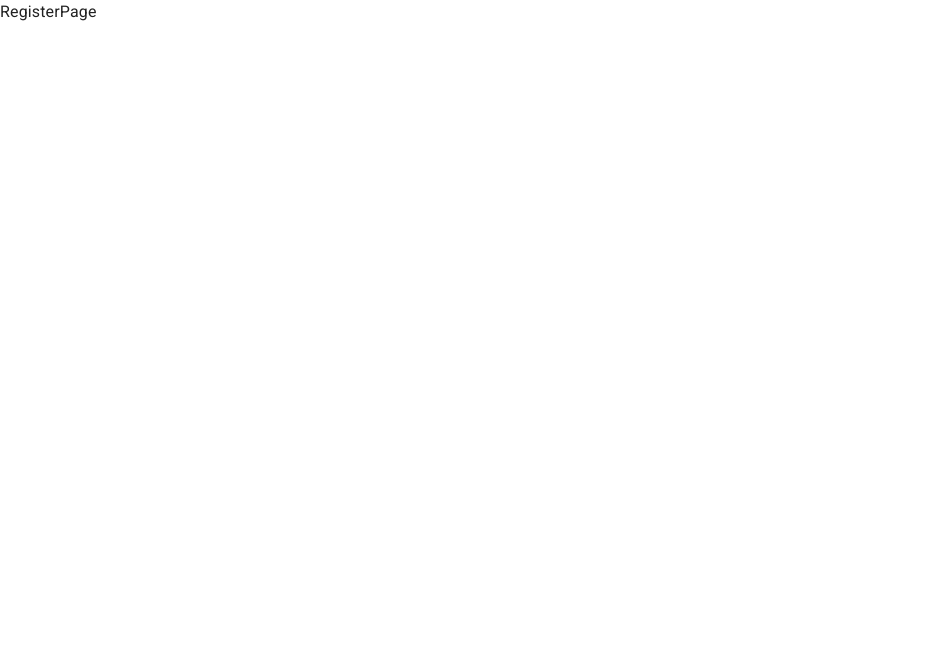
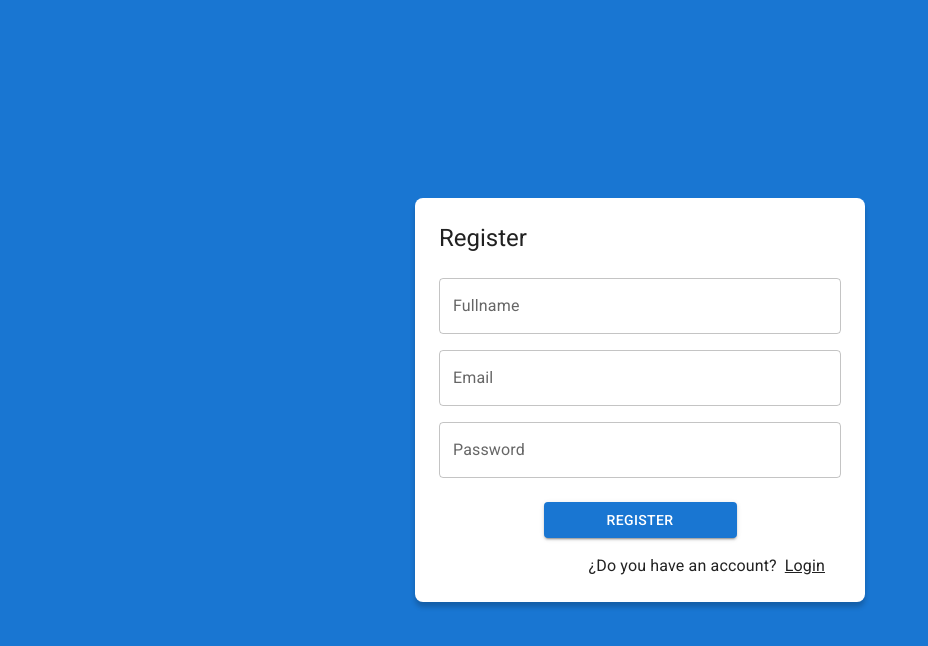
Before and after one commit to juanDaRestrepo/Journal-app, a React (Vite) app: page /auth/register in a window 1280 px wide. Shown: the top 646 px of the page, without its empty margins (0-928 px from the left). Built offline with nearby package versions, Linux system fonts and the light colour scheme.

Commit message:
Working on high order component for auth views and auth views

```diff
--- /dev/null
+++ b/src/auth/layout/AuthLayout.jsx
@@ -0,0 +1,28 @@
+import { Grid, Typography } from "@mui/material"
+
+export const AuthLayout = ({children, title = ''}) => {
+    return (
+        <Grid
+            container
+            spacing={0}
+            direction="column"
+            alignItems="center"
+            justifyContent="center"
+            sx={{ minHeight: '100vh', backgroundColor: 'primary.main', padding: 4 }}
+        >
+            <Grid
+                item
+                className="box-shadow"
+                xs={3}
+                sx={{
+                    width: {sm: 450},
+                    backgroundColor: 'white',
+                    padding: 3,
+                    borderRadius: 2
+                }}>
+                <Typography variant='h5' sx={{ mb: 1 }}>{title}</Typography>
+                {children}
+            </Grid>
+        </Grid>
+    )
+}
--- a/src/auth/pages/LoginPage.jsx
+++ b/src/auth/pages/LoginPage.jsx
@@ -1,9 +1,53 @@
+import { Link as RouterLink } from 'react-router-dom';
+import { Google} from "@mui/icons-material";
+import { Button, Grid, TextField, Typography, Link  } from "@mui/material";
+import { AuthLayout } from '../layout/AuthLayout';
 
 
 export const LoginPage = () => {
   return (
-    <div>
-      LoginPage
-    </div>
+      <AuthLayout title="Login">
+        <form>
+          <Grid container>
+            <Grid item xs={ 12 } sx={{ mt: 2 }}>
+              <TextField
+                label="Email"
+                type="email"
+                placeholder="email@google.com"
+                fullWidth
+              />
+            </Grid>
+            <Grid item xs={ 12 } sx={{ mt: 2 }}>
+              <TextField
+                label="Password"
+                type="password"
+                placeholder="Contraseña"
+                fullWidth
+              />
+            </Grid>
+            <Grid container spacing={ 2 } sx={{ mb: 2, mt: 1 }}>
+              <Grid item xs={ 12 } sm={6}>
+                <Button variant='contained' fullWidth>
+                  Login
+                </Button>
+              </Grid>
+              <Grid item xs={ 12 } sm={ 6 }>
+                <Button variant='contained' fullWidth>
+                  <Google />
+                  <Typography sx={{ ml: 1 }}>Google</Typography>
+                </Button>
+              </Grid>
+            </Grid>
+
+            <Grid container direction='row' justifyContent='end'>
+              <Link component={ RouterLink } color='inherit' to="/auth/register">
+                Create an account
+              </Link>
+            </Grid>
+          </Grid>
+        </form>
+      </AuthLayout>
+
+
   )
 }
--- a/src/auth/pages/RegisterPage.jsx
+++ b/src/auth/pages/RegisterPage.jsx
@@ -1,8 +1,67 @@
+import { Link as RouterLink } from 'react-router-dom';
+import { Google} from "@mui/icons-material";
+import { Button, Grid, TextField, Typography, Link  } from "@mui/material";
+import { AuthLayout } from '../layout/AuthLayout';
+
 
 export const RegisterPage = () => {
   return (
-    <div>
-      RegisterPage
-    </div>
+      <AuthLayout title="Register">
+        <form>
+          <Grid container>
+
+            <Grid item xs={ 12 } sx={{ mt: 2 }}>
+              <TextField
+                label="Fullname"
+                type="text"
+                placeholder="Enter your fullname"
+                fullWidth
+              />
+            </Grid>
+
+            <Grid item xs={ 12 } sx={{ mt: 2 }}>
+              <TextField
+                label="Email"
+                type="email"
+                placeholder="email@google.com"
+                fullWidth
+              />
+            </Grid>
+
+            <Grid item xs={ 12 } sx={{ mt: 2 }}>
+              <TextField
+                label="Password"
+                type="password"
+                placeholder="Password"
+                fullWidth
+              />
+            </Grid>
+
+            <Grid
+              container
+              spacing={ 2 }
+              sx={{ mb: 2, mt: 1 }}
+              alignItems="center"
+              justifyContent="center">
+              <Grid item xs={ 12 } sm={6}>
+                <Button variant='contained' fullWidth>
+                  Register
+                </Button>
+              </Grid>
+            </Grid>
+
+            <Grid  sx={{ mr:2 }} container direction='row' justifyContent='end' alignItems="center">
+              <Typography sx={{ mr:1 }}>¿Do you have an account?</Typography>
+              <Link  component={ RouterLink } color='inherit' to="/auth/login">
+                Login
+              </Link>
+            </Grid>
+
+          </Grid>
+
+        </form>
+      </AuthLayout>
+
+
   )
 }
--- a/src/styles.css
+++ b/src/styles.css
@@ -1,13 +1,4 @@
-body {
-  margin: 0;
-  font-family: -apple-system, BlinkMacSystemFont, 'Segoe UI', 'Roboto', 'Oxygen',
-    'Ubuntu', 'Cantarell', 'Fira Sans', 'Droid Sans', 'Helvetica Neue',
-    sans-serif;
-  -webkit-font-smoothing: antialiased;
-  -moz-osx-font-smoothing: grayscale;
+
+.box-shadow {
+  box-shadow: 0px 5px 5px rgba(0, 0, 0, 0.2);
 }
-
-code {
-  font-family: source-code-pro, Menlo, Monaco, Consolas, 'Courier New',
-    monospace;
-}
```
